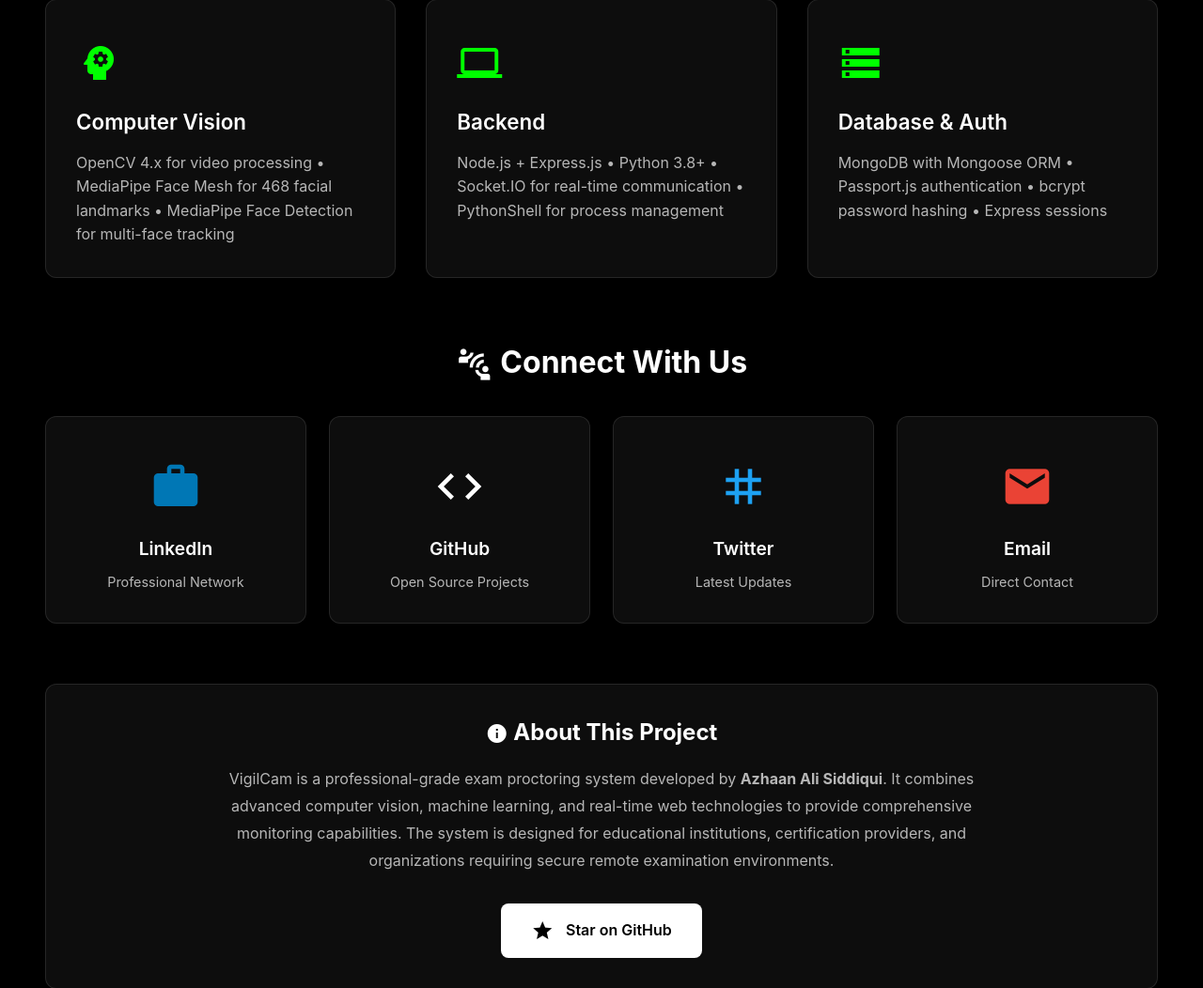
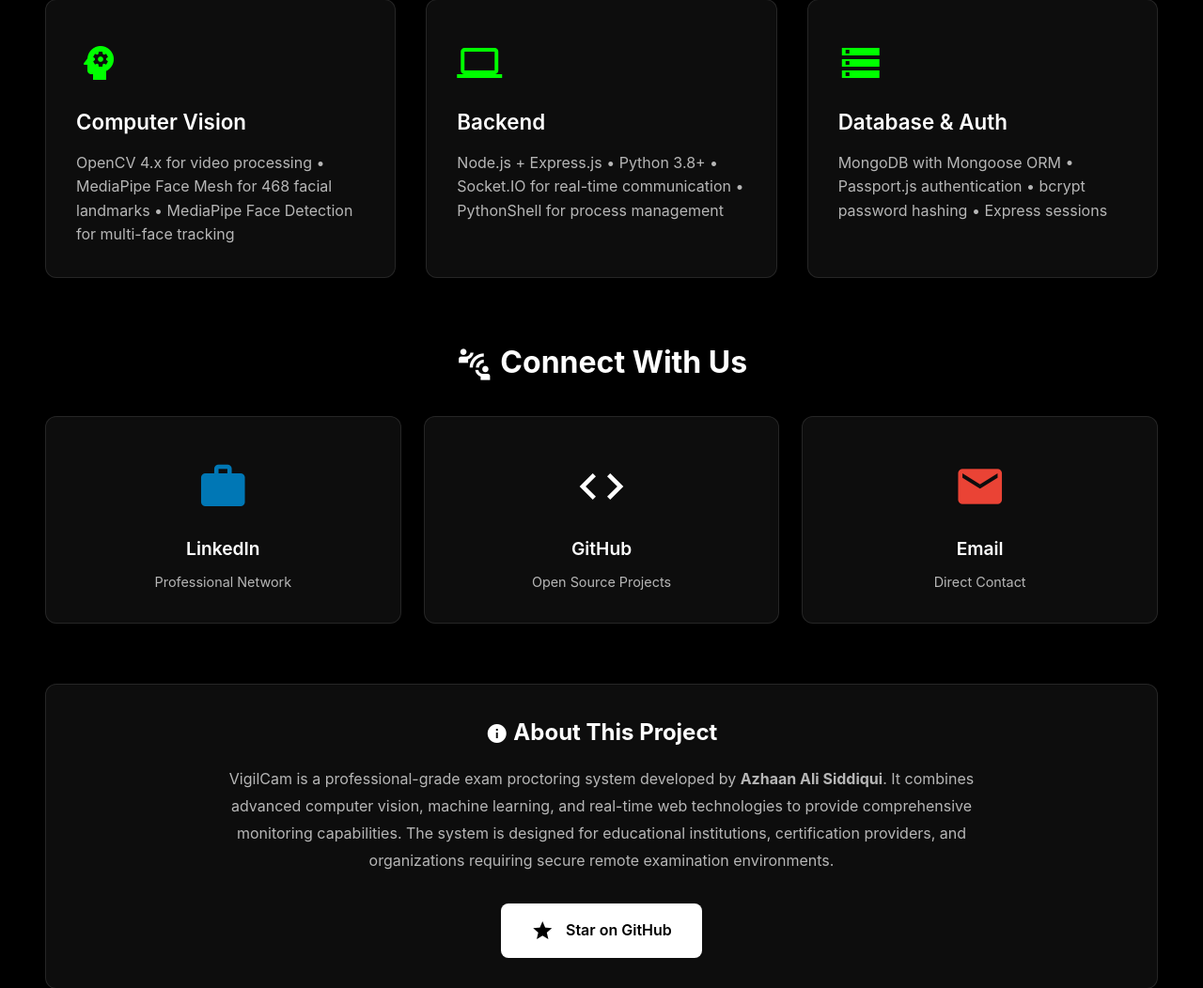
Before and after one commit to AzhaanGlitch/VigilCam, a Node server app: page /about in a window 1280 px wide. Shown: the part 1596-2648 px from the top of the page at 94% size. Run offline with Node 20, Linux system fonts and the light colour scheme; some libraries are stand-ins or nearby versions.

Commit message:
about page edited

```diff
--- a/views/about.ejs
+++ b/views/about.ejs
@@ -194,14 +194,6 @@
             <p class="social-handle">Open Source Projects</p>
           </a>
 
-          <a href="#" target="_blank" class="social-card twitter">
-            <div class="social-icon">
-              <span class="material-icons" style="font-size: 3.5rem; color: #1da1f2;">tag</span>
-            </div>
-            <h3 class="social-name">Twitter</h3>
-            <p class="social-handle">Latest Updates</p>
-          </a>
-
           <a href="mailto:azhaanalisiddiqui15@gmail.com" class="social-card email">
             <div class="social-icon">
               <span class="material-icons" style="font-size: 3.5rem; color: #ea4335;">email</span>
```
